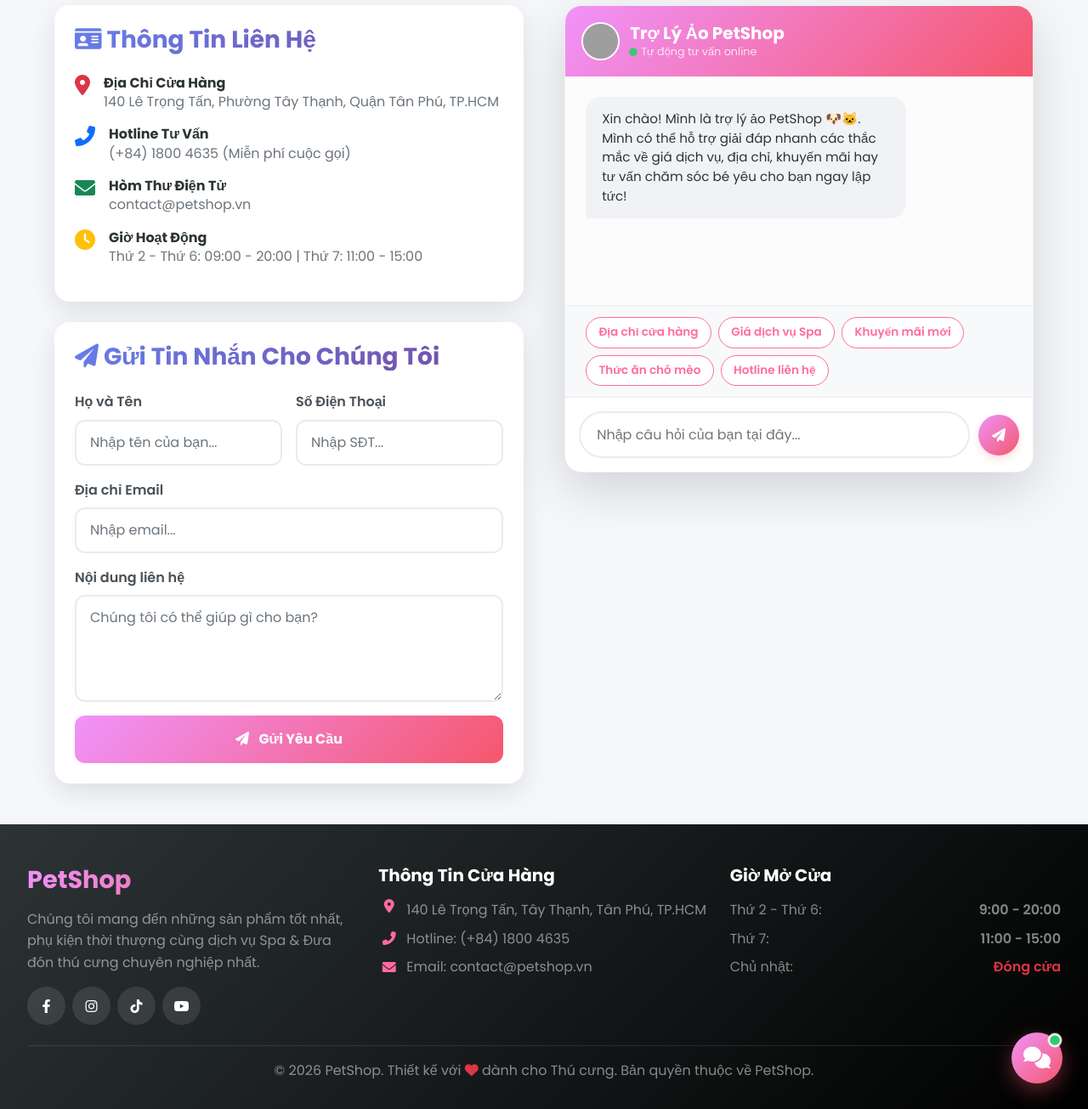
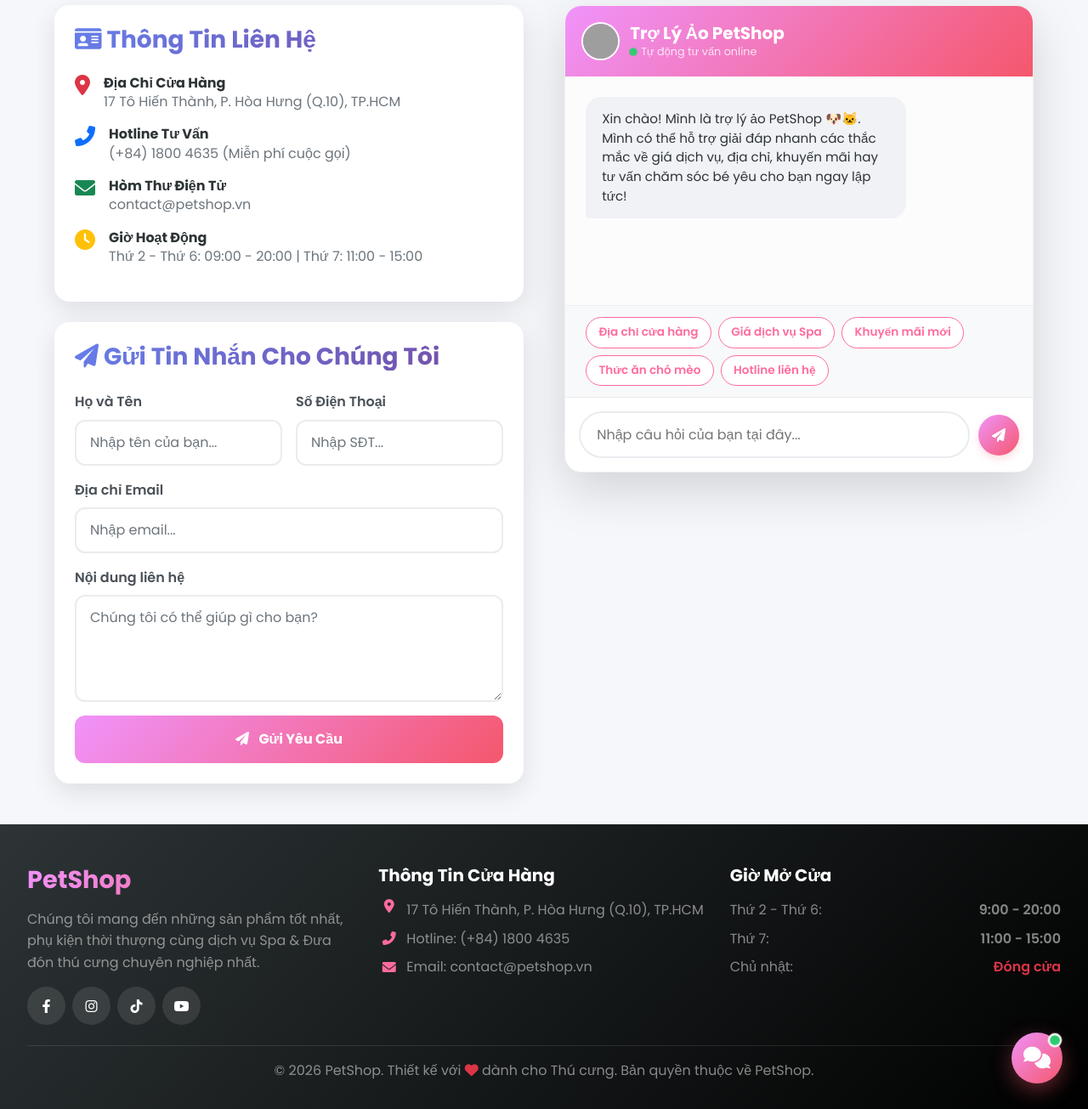
Before and after one commit to hieu21312/PetShop, a Spring Boot app: page /Contact in a window 1280 px wide. Shown: the part 350-1655 px from the top of the page at 85% size. Run offline with Spring Boot 4, Linux system fonts and the light colour scheme; data that the repository does not hold is empty; database files in the repository are not loaded; grey boxes are pictures that could not be loaded.

Commit message:
Update store address to 17 To Hien Thanh, P. Hoa Hung (Q.10), TP.HCM

```diff
--- a/src/main/resources/templates/contact.html
+++ b/src/main/resources/templates/contact.html
@@ -190,7 +190,7 @@
                             <div class="fs-4 text-danger me-3"><i class="fas fa-map-marker-alt"></i></div>
                             <div>
                                 <h6 class="fw-bold mb-0">Địa Chỉ Cửa Hàng</h6>
-                                <p class="text-muted mb-0">140 Lê Trọng Tấn, Phường Tây Thạnh, Quận Tân Phú, TP.HCM</p>
+                                <p class="text-muted mb-0">17 Tô Hiến Thành, P. Hòa Hưng (Q.10), TP.HCM</p>
                             </div>
                         </div>
 
@@ -392,7 +392,7 @@
                         reply = "Xin chào bạn! Mình rất vui được hỗ trợ bạn và bé cưng hôm nay. Bạn đang cần tìm sản phẩm hay muốn tham khảo dịch vụ Spa/Khách sạn cho bé ạ? 🐶🐱";
                     }
                     else if (text.includes("dia chi") || text.includes("o dau") || text.includes("cua hang") || text.includes("chi nhanh")) {
-                        reply = "PetShop hiện có một cơ sở chính cực kỳ khang trang tại: <strong>140 Lê Trọng Tấn, Phường Tây Thạnh, Quận Tân Phú, TP.HCM</strong>. Shop mở cửa từ 9h đến 20h tất cả các ngày trong tuần (chủ nhật nghỉ). Bạn ghé shop chơi nhé!";
+                        reply = "PetShop hiện có một cơ sở chính cực kỳ khang trang tại: <strong>17 Tô Hiến Thành, P. Hòa Hưng (Q.10), TP.HCM</strong>. Shop mở cửa từ 9h đến 20h tất cả các ngày trong tuần (chủ nhật nghỉ). Bạn ghé shop chơi nhé!";
                     }
                     else if (text.includes("spa") || text.includes("tam") || text.includes("cat tia") || text.includes("lam dep") || text.includes("ve sinh")) {
                         reply = "Bên mình cung cấp dịch vụ <strong>Spa trọn gói cho chó mèo</strong> bao gồm: Tắm, sấy khô, chải tơ lông, cắt tỉa móng, vệ sinh tai, vắt tuyến hôi và cắt tạo kiểu thời thượng! Bạn có muốn biết giá chi tiết theo cân nặng của bé không?";
--- a/src/main/resources/templates/fragments/footer.html
+++ b/src/main/resources/templates/fragments/footer.html
@@ -57,7 +57,7 @@
                 <ul class="list-unstyled text-white-50">
                     <li class="d-flex align-items-start mb-2">
                         <span class="footer-contact-icon me-2"><i class="fas fa-map-marker-alt"></i></span>
-                        <span>140 Lê Trọng Tấn, Tây Thạnh, Tân Phú, TP.HCM</span>
+                        <span>17 Tô Hiến Thành, P. Hòa Hưng (Q.10), TP.HCM</span>
                     </li>
                     <li class="d-flex align-items-center mb-2">
                         <span class="footer-contact-icon me-2"><i class="fas fa-phone-alt"></i></span>
--- a/src/main/resources/templates/layout.html
+++ b/src/main/resources/templates/layout.html
@@ -410,7 +410,7 @@
                 reply = "Xin chào! Trợ lý ảo PetShop rất vui được hỗ trợ bạn và các bé cưng. Hôm nay bên mình có nhiều chương trình Spa và ưu đãi phụ kiện lắm đó ạ!";
             }
             else if (text.includes("dia chi") || text.includes("o dau") || text.includes("cua hang") || text.includes("chi nhanh")) {
-                reply = "PetShop ở địa chỉ duy nhất tại: <strong>140 Lê Trọng Tấn, Tây Thạnh, Tân Phú, TP.HCM</strong>. Shop rất dễ tìm, có chỗ đậu xe máy và ô tô rộng rãi nha bạn!";
+                reply = "PetShop ở địa chỉ duy nhất tại: <strong>17 Tô Hiến Thành, P. Hòa Hưng (Q.10), TP.HCM</strong>. Shop rất dễ tìm, có chỗ đậu xe máy và ô tô rộng rãi nha bạn!";
             }
             else if (text.includes("spa") || text.includes("tam") || text.includes("cat tia") || text.includes("lam dep") || text.includes("ve sinh")) {
                 reply = "Bên mình có các gói dịch vụ <strong>Tắm vệ sinh & Cắt tỉa tạo kiểu</strong> chuyên nghiệp cho cún cưng và mèo cưng. Đảm bảo các bé sẽ lột xác thơm tho và xinh xắn tuyệt đối!";
```
